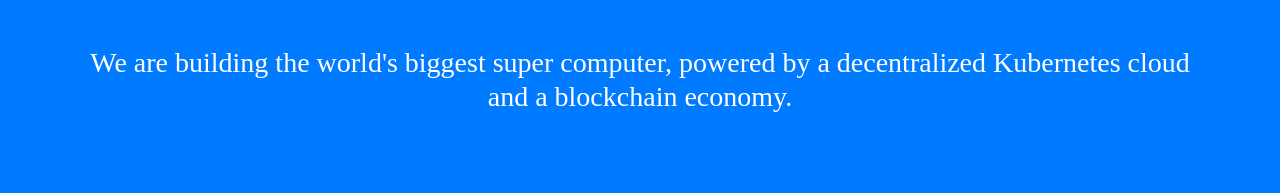
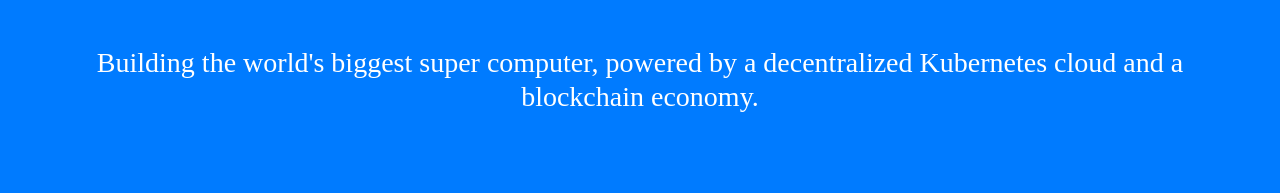
Before and after one commit to SuperKomputer/superkomputer.io, a website with bundled scripts: page index.html in a window 1280 px wide. Shown: the part 607-800 px from the top of the page. Built offline with nearby package versions, Linux system fonts and the light colour scheme.

Commit message:
Updated the title text

```diff
--- a/index.html
+++ b/index.html
@@ -56,7 +56,7 @@
   <header class="masthead bg-primary text-white text-center">
     <div class="container">
       <img class="img-fluid mb-5 d-block mx-auto" src="img/logo.png" alt="">
-      <h2 class="font-weight-light mb-0">We are building the world's biggest super computer, powered by a decentralized Kubernetes cloud and a blockchain economy.</h2>
+      <h2 class="font-weight-light mb-0">Building the world's biggest super computer, powered by a decentralized Kubernetes cloud and a blockchain economy.</h2>
     </div>
   </header>
 
```
